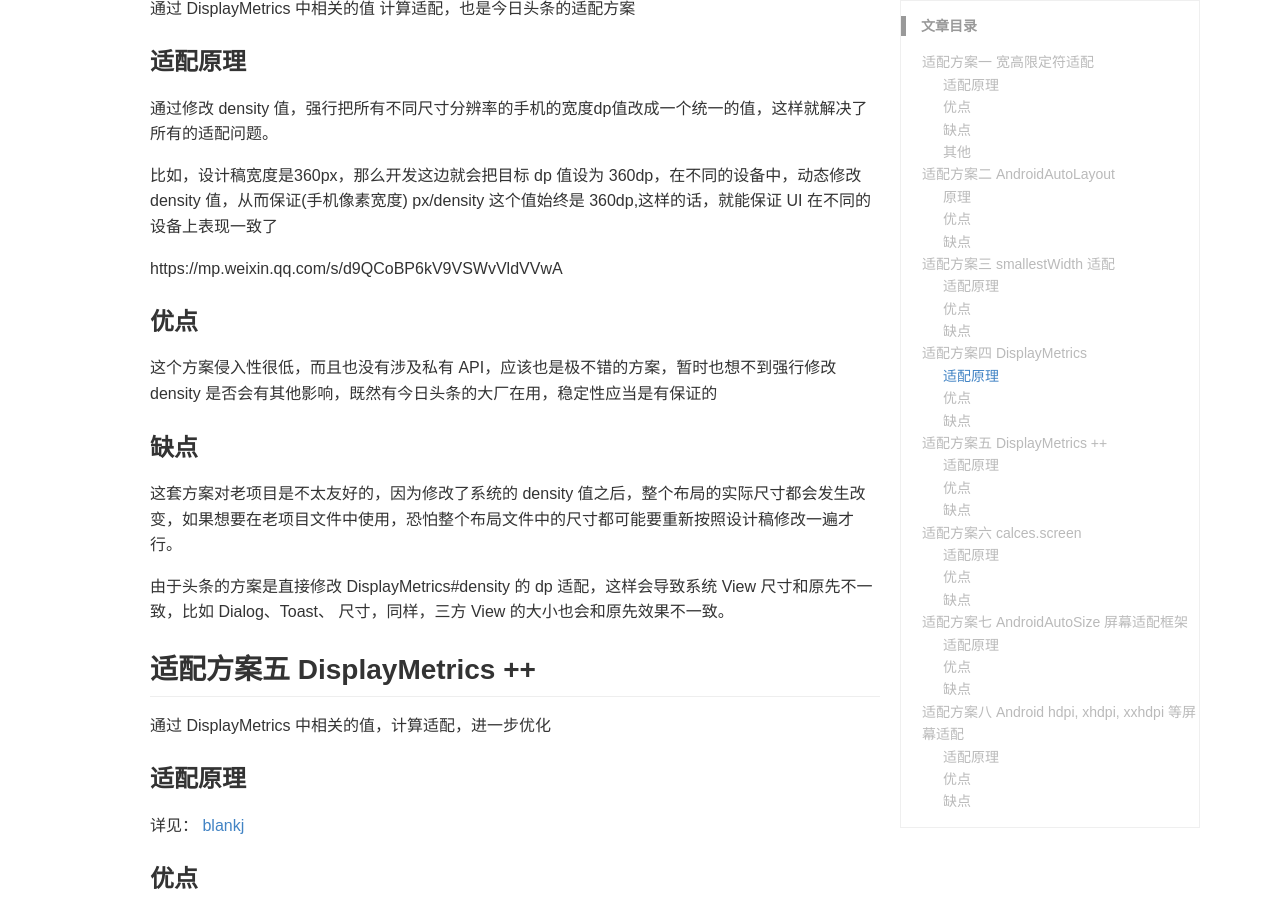
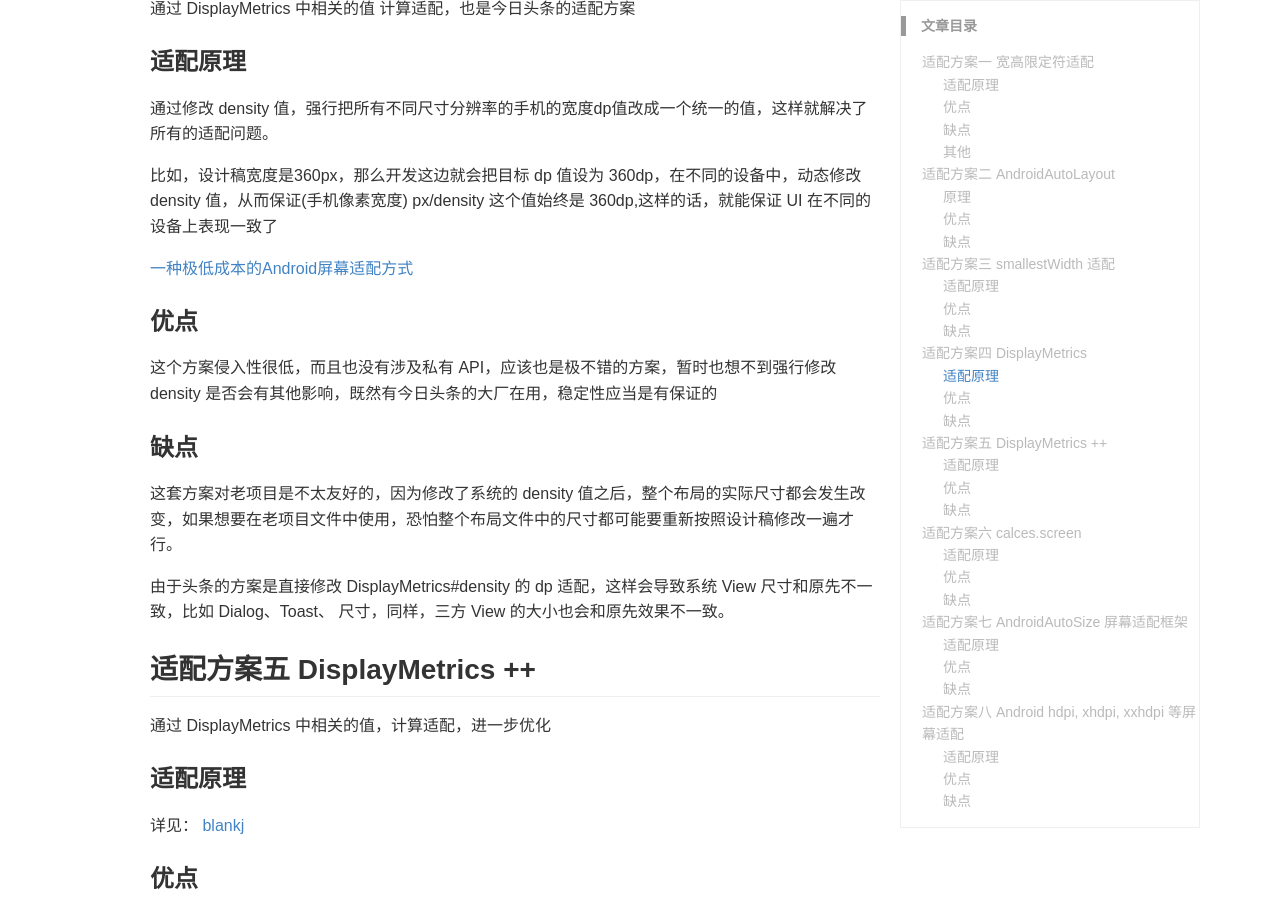
Before and after one commit to piterjia/piterjia.github.io, a Jekyll site: the page built from _posts/android/2019-11-07-android-ui-adapter.md, in a window 1280 px wide and 900 px high, scrolled down 2211 px. Built offline with Jekyll 4.4.1, drawn with Linux system fonts in a browser that asks for light colours; some web fonts are replaced; comment, search, counter and statistics services are not loaded.

Commit message:
Android UI 适配方案总结

```diff
--- a/_posts/android/2019-11-07-android-ui-adapter.md
+++ b/_posts/android/2019-11-07-android-ui-adapter.md
@@ -73,7 +73,7 @@ Android 会识别屏幕可用高度和宽度的最小尺寸的 dp 值（其实
 
 比如，设计稿宽度是360px，那么开发这边就会把目标 dp 值设为 360dp，在不同的设备中，动态修改 density 值，从而保证(手机像素宽度) px/density 这个值始终是 360dp,这样的话，就能保证 UI 在不同的设备上表现一致了
 
-https://mp.weixin.qq.com/s/d9QCoBP6kV9VSWvVldVVwA
+[一种极低成本的Android屏幕适配方式](https://mp.weixin.qq.com/s/d9QCoBP6kV9VSWvVldVVwA)
 
 ### 优点
 这个方案侵入性很低，而且也没有涉及私有 API，应该也是极不错的方案，暂时也想不到强行修改 density 是否会有其他影响，既然有今日头条的大厂在用，稳定性应当是有保证的
```
